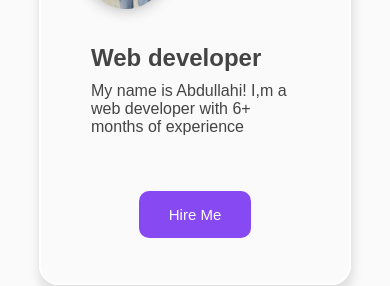
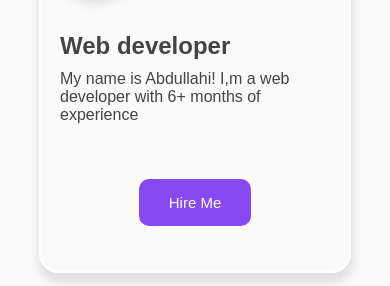
Before and after one commit to don-smith247/donsmith, a plain HTML site: page index.html in a window 390 px wide. Shown: the part 1132-1418 px from the top of the page. Drawn offline with nearby package versions, Linux system fonts and the light colour scheme; a web font is replaced by a local one.

Commit message:
second commit

```diff
--- a/index.html
+++ b/index.html
@@ -86,7 +86,7 @@
                              <figcaption>
                                 <img src="./me.jpg" alt="" class="profile" />
                                  <h2>Web developer</h2>
-                                 <p>My name is Abdullahi! I,m a web developer with 6+ months of experience</p>
+                                 <p class="uy">My name is Abdullahi! I,m a web developer with 6+ months of experience</p>
                         </figure>
                         <button class="about-me-btn">Hire Me</button>
                     </div>
--- a/style.css
+++ b/style.css
@@ -441,6 +441,9 @@ section{
     -webkit-transition: all 0.25s ease;
     transition: all 0.25s ease;
 }
+.about-me{
+    margin-top: 50px;
+}
 .about-info figcaption{
     width: 100%;
     padding: 35px;
@@ -463,6 +466,7 @@ section{
 .about-me p{
     margin-top: 10px;
     color: var(--text-color);
+    width: 270px;
 }
 .about-me-btn{
     text-decoration: none;
@@ -715,6 +719,15 @@ footer{
 
 }
 @media only screen and (max-width:900px){
+    .uy{
+        width: 200px;
+    }
+    .featured-image{
+        margin-top: 30%;
+    }
+    .about{
+        margin-top: 0px;
+     }
     .nav-menu-btn{
         display: none;
     }
@@ -804,6 +817,9 @@ footer{
     }
 }
 @media only screen and (max-width:540px){
+    .about{
+        margin-top: 0px;
+     }
     .featured-name{
         font-size: 40px;
     }
```
